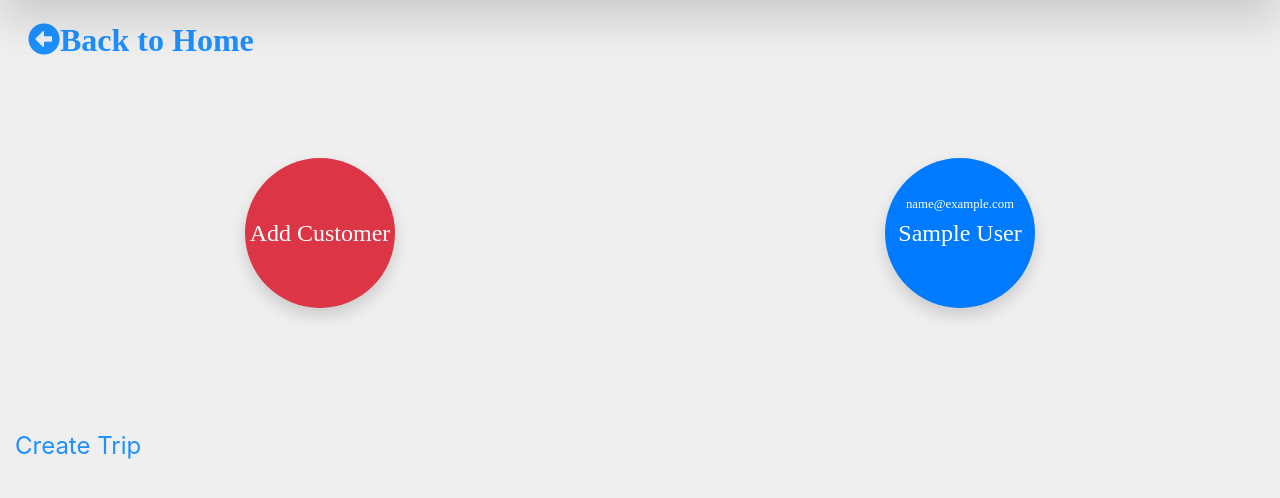
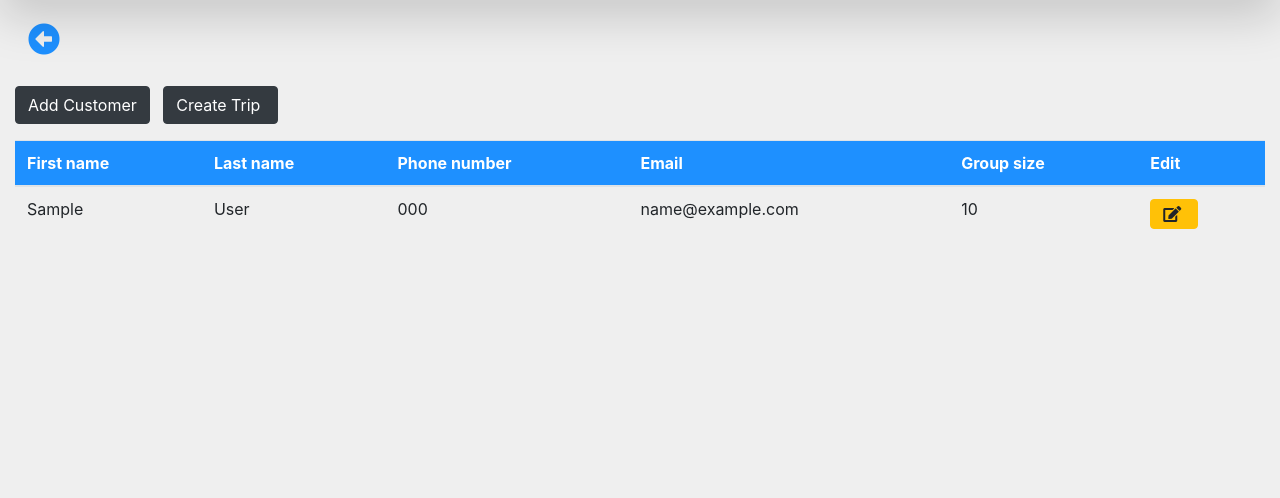
Before and after one commit to asimjb1200/UHA, a Django app: page /customers/ in a window 1280 px wide. Shown: the part 56-554 px from the top of the page. Run offline with Django 3.2, Linux system fonts and the light colour scheme; a user stored in the database is signed in; tables that the repository leaves empty hold one stand-in row (values such as "Sample post"); some libraries are stand-ins or nearby versions.

Commit message:
UI changes, password req change

```diff
--- a/inventory_mgmt/inventory/templates/inventory/base.html
+++ b/inventory_mgmt/inventory/templates/inventory/base.html
@@ -26,7 +26,7 @@
   <div class="collapse navbar-collapse" id="navbarSupportedContent" style="font-family: Roboto;">
     <ul class="navbar-nav mr-auto">
       <li class="nav-item active">
-        <a class="nav-link" href="#">Home <span class="sr-only">(current)</span></a>
+        <a class="nav-link" href="{% url 'inventory:index' %}">Home <span class="sr-only">(current)</span></a>
       </li>
       <li class="nav-item">
         <a class="nav-link" href="{% url 'inventory:logout' %}">Logout</a>
--- a/inventory_mgmt/inventory/templates/inventory/customers.html
+++ b/inventory_mgmt/inventory/templates/inventory/customers.html
@@ -1,21 +1,48 @@
 {% extends 'inventory/base.html' %}
+{% load crispy_forms_tags %}
 {% block title %}<title>Customers</title> {% endblock %}
 
 {% block body %}
-<a class="btn fas fa-arrow-alt-circle-left fa-2x" href="{% url 'inventory:index' %}"role="button" style="color: Dodgerblue;">Back to Home&nbsp;</a>
-<br><br><br><br><br>
-<div class="row justify-content-center">
-<div class="bg-danger rounded-circle shadow text-center text-truncate mx-auto my-auto custContainer">
-        <h4 class="cust"><a href="{% url 'inventory:add-customer' %}">Add Customer</a></h4>
+<a class="btn fas fa-arrow-alt-circle-left fa-2x" href="{% url 'inventory:index' %}"role="button" style="color: Dodgerblue;">&nbsp;</a>
+<br><br>
+<a href="{% url 'inventory:add-customer' %}" class="btn btn-dark" role="button">Add Customer</a>
+&nbsp;
+<a href="{% url 'inventory:trip-builder' %}"role="button" class="btn btn-dark">Create Trip&nbsp;</a>
+
+<form method="GET">
+    <div class="form-group" style="width: 50%;">
+    {{ filter.form|crispy }}
+    </div>
+    </form>
+    <div class="table-responsive">
+    <table class="table table-hover">
+      <thead>
+        <tr>
+          <th scope="col">First name</th>
+          <th scope="col">Last name</th>
+          <th scope="col">Phone number</th>
+          <th scope="col">Email</th>
+          <th scope="col">Group size</th>
+          <th scope="col">Edit</th>
+        </tr>
+      </thead>
+    {% for customer in object_list %}
+    <tbody>
+        <tr>
+          <td>{{ customer.first_name }}</td>
+          <td>{{ customer.last_name}}</td>
+          <td>{{ customer.phone_number }}</td>
+          <td>{{ customer.email }}</td>
+          <td>{{ customer.group_size }}</td>
+          <td><a href="{% url 'inventory:edit-customer' customer.id %}" class="btn btn-warning fas fa-edit" role="button">&nbsp;</a></td>
+        </tr>
+    {% endfor %}
+    </tbody>
+    </table>
+    </div>
 </div>
-{% for customer in object_list %}
-    <div class="bg-primary rounded-circle shadow text-center text-truncate mx-auto my-auto custContainer">
-        <h4 class="cust"><a href="{% url 'inventory:edit-customer' customer.id %}" class="stretched-link">{{ customer.first_name }} {{  customer.last_name }}</a></h4>
-        <small>{{ customer.email }}</small>
-    </div>
-{% endfor %}
-</div>
-<br><br><br><br><br>
-<a href="{% url 'inventory:trip-builder' %}"role="button" style="color: Dodgerblue;"><font size="+2">Create Trip</font>&nbsp;</a>
+<br><br>
+
+
 
 {% endblock %}
--- a/inventory_mgmt/inventory/templates/inventory/itinerary-form.html
+++ b/inventory_mgmt/inventory/templates/inventory/itinerary-form.html
@@ -4,7 +4,7 @@
 {% block title %}{% endblock %}
 {% block body %}
 
-<h2>Profile</h2>
+<h2>Itinerary</h2>
 <hr>
 
 <div class="col-md-4">
--- a/inventory_mgmt/inventory_mgmt/settings.py
+++ b/inventory_mgmt/inventory_mgmt/settings.py
@@ -112,6 +112,9 @@ AUTH_PASSWORD_VALIDATORS = [
     },
     {
         'NAME': 'django.contrib.auth.password_validation.MinimumLengthValidator',
+        'OPTIONS': {
+            'min_length': 9,
+        }
     },
     {
         'NAME': 'django.contrib.auth.password_validation.CommonPasswordValidator',
```
Also changed, not shown: inventory_mgmt/inventory/forms.py (+4 -4 lines).
